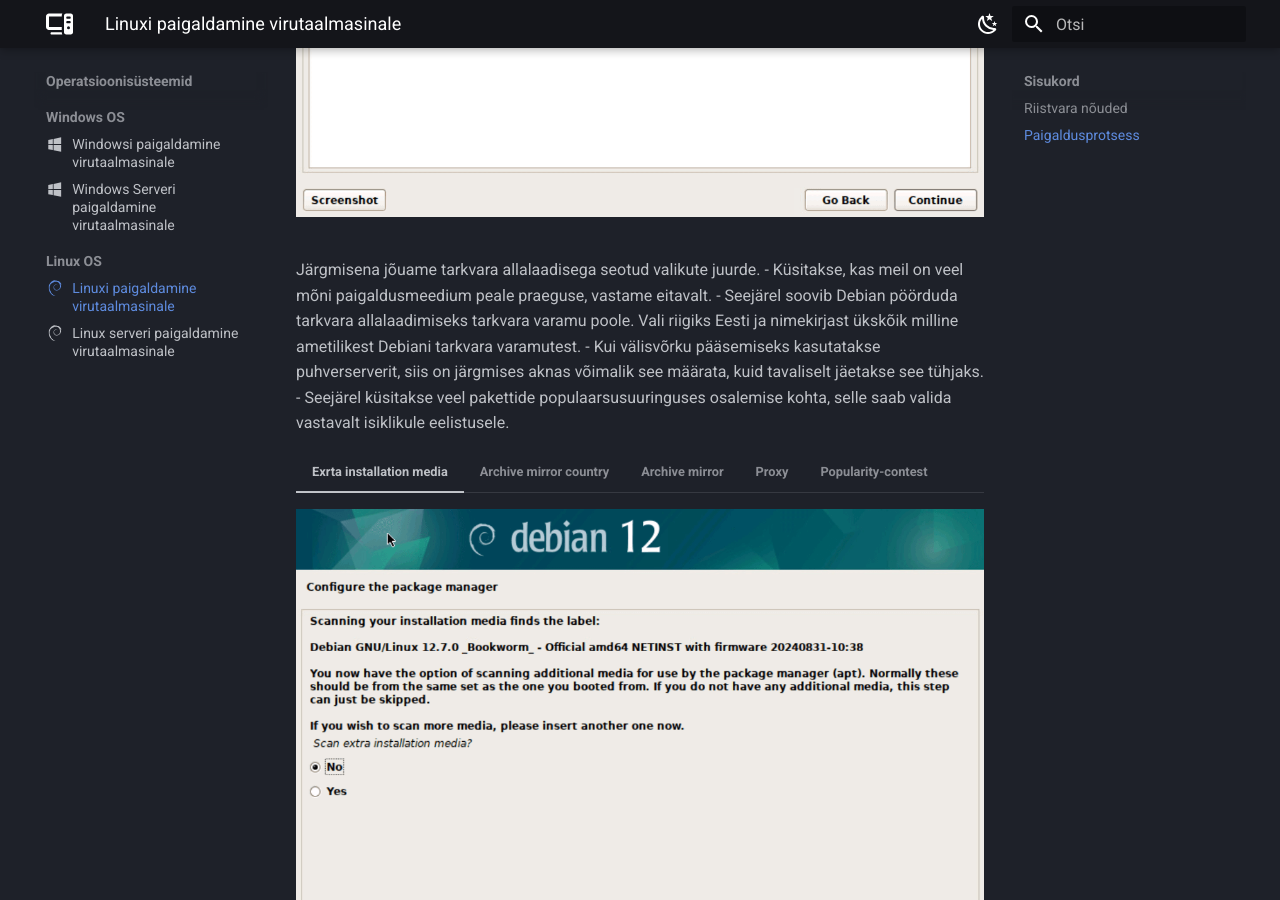
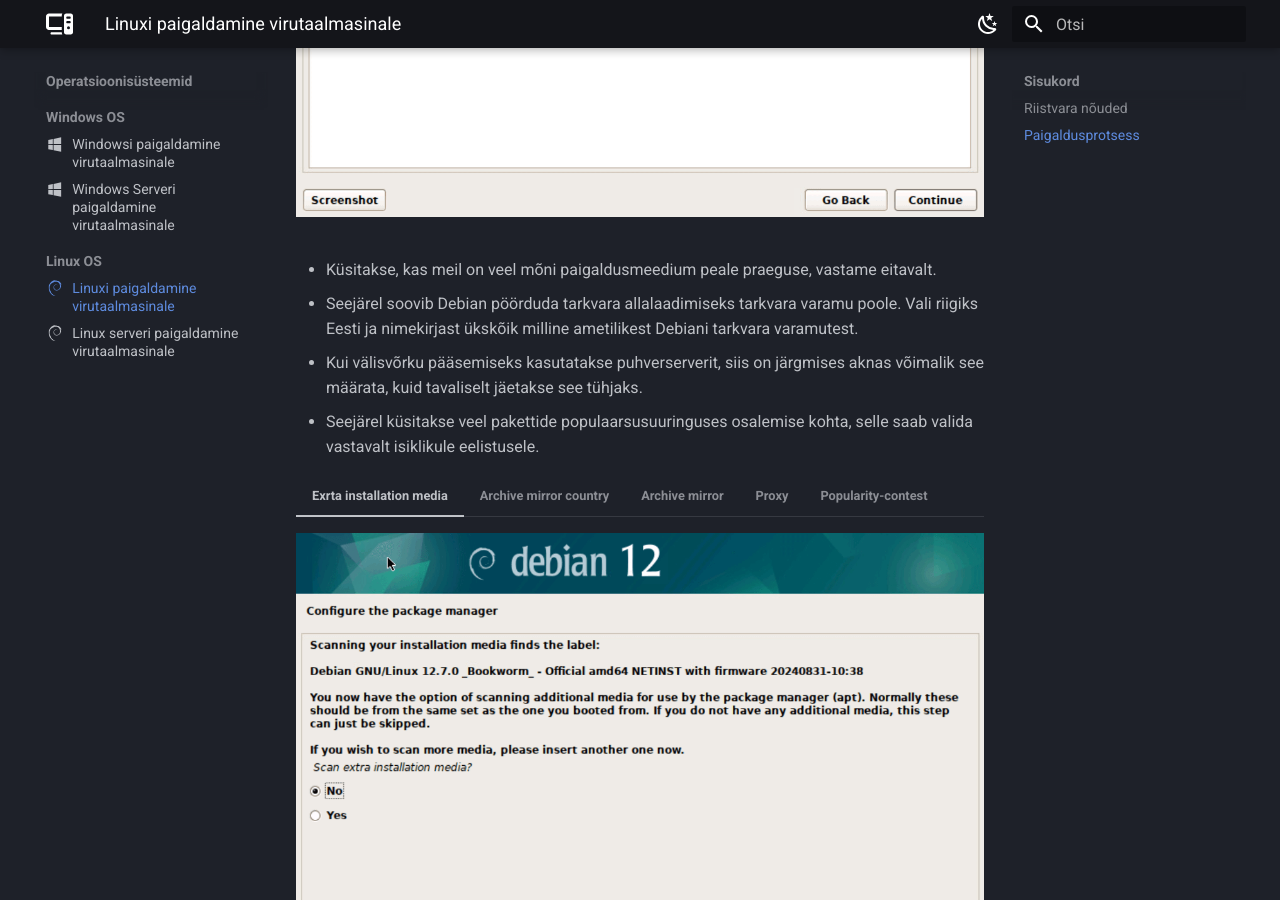
Before and after one commit to priitpaap/priitpaap.github.io, an MkDocs documentation site: the page built from docs/debpaigaldus.md, in a window 1280 px wide and 900 px high, scrolled down 5558 px. Built offline with MkDocs 1.6.1 and Material for MkDocs 9.7.7, drawn with Linux system fonts in a browser that asks for light colours.

Commit message:
Update debpaigaldus.md

```diff
--- a/docs/debpaigaldus.md
+++ b/docs/debpaigaldus.md
@@ -159,7 +159,6 @@
 
     ![Installer](images/disk4.png)
 
-Järgmisena jõuame tarkvara allalaadisega seotud valikute juurde.
 - Küsitakse, kas meil on veel mõni paigaldusmeedium peale praeguse, vastame eitavalt.
 - Seejärel soovib Debian pöörduda tarkvara allalaadimiseks tarkvara varamu poole. Vali riigiks Eesti ja nimekirjast ükskõik milline ametilikest Debiani tarkvara varamutest.
 - Kui välisvõrku pääsemiseks kasutatakse puhverserverit, siis on järgmises aknas võimalik see määrata, kuid tavaliselt jäetakse see tühjaks.
```
